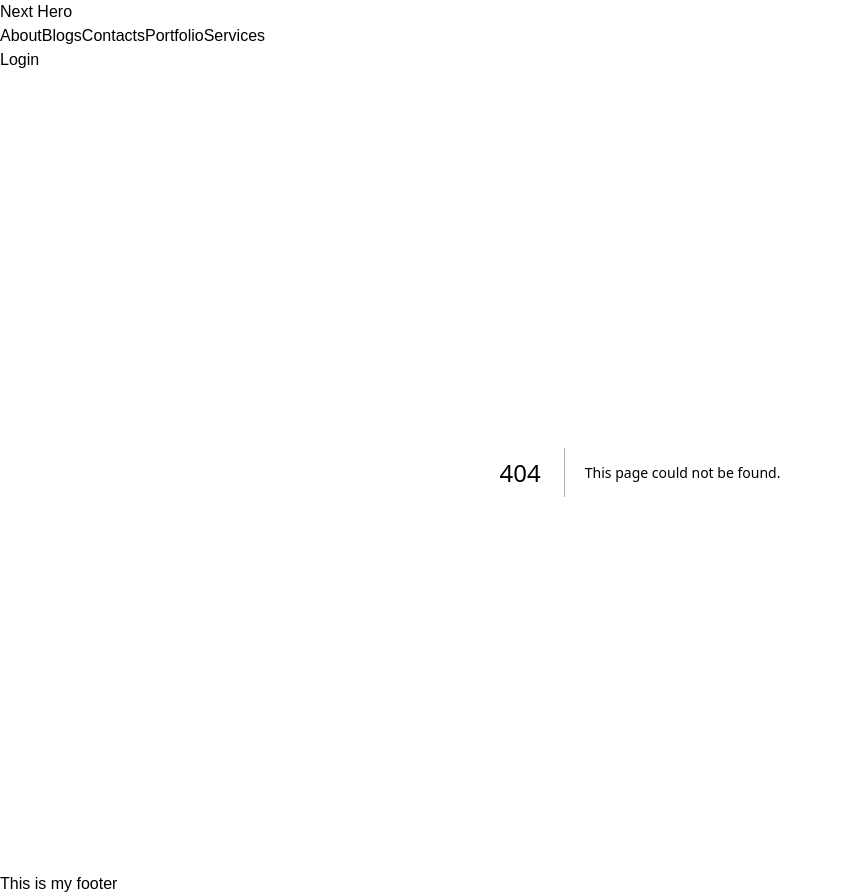
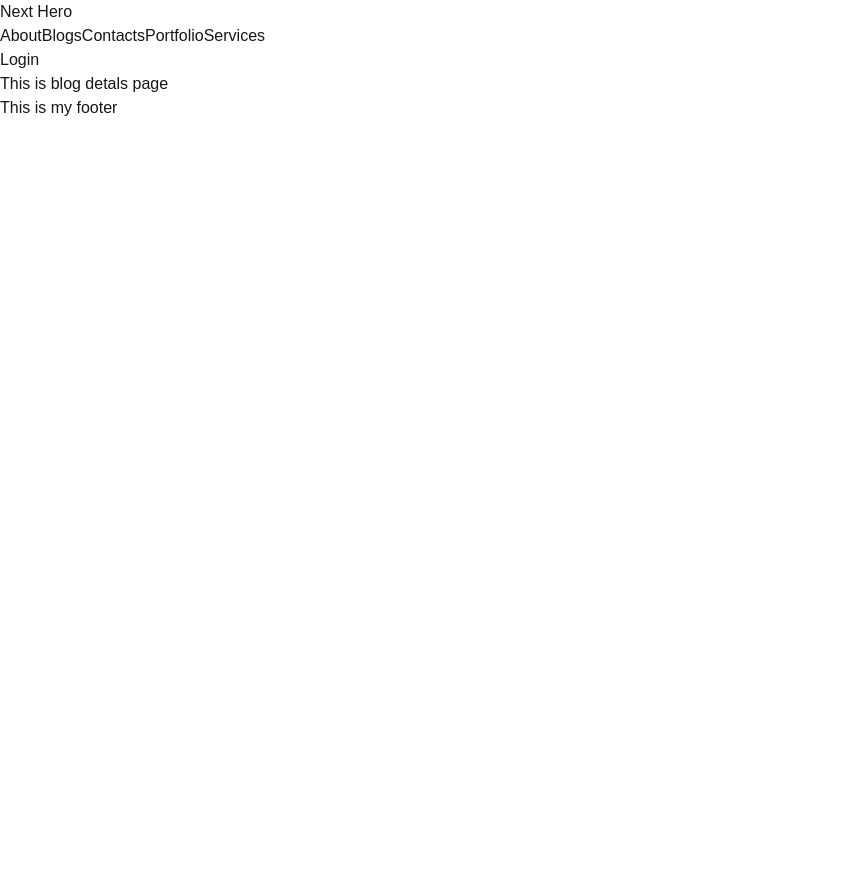
Before and after one commit to sazzadshakhbd/next-hero, a Next.js app in the folder my-app/: page /blogs/introduction-to-nodejs in a window 1280 px wide. Before the commit this address had no page. Shown: the whole page, without its empty margins (0-843 px from the left). After the commit the page ends 800 px from the top, so only its background shows below. Built offline with nearby package versions, Linux system fonts and the light colour scheme.

Commit message:
create blog details apge using dynamic [slug] folder and page.jsx file

```diff
--- /dev/null
+++ b/my-app/src/app/blogs/[slug]/page.jsx
@@ -0,0 +1,7 @@
+import React from 'react'
+
+export default function BlogDetails() {
+  return (
+    <div>This is blog detals page</div>
+  )
+}
```
